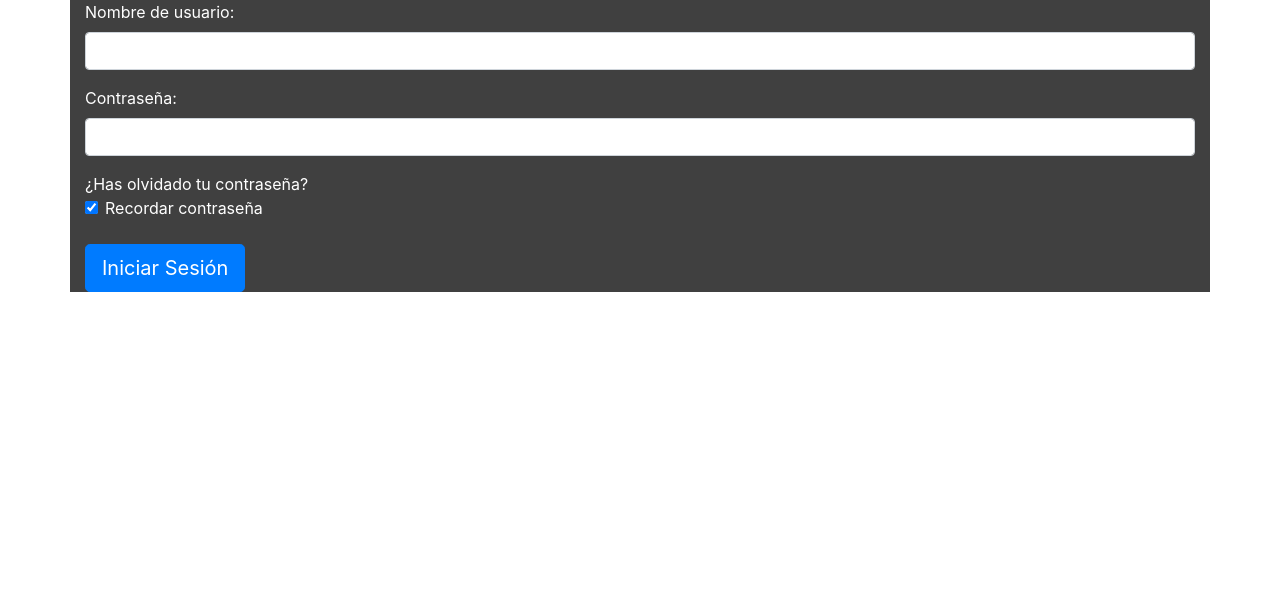
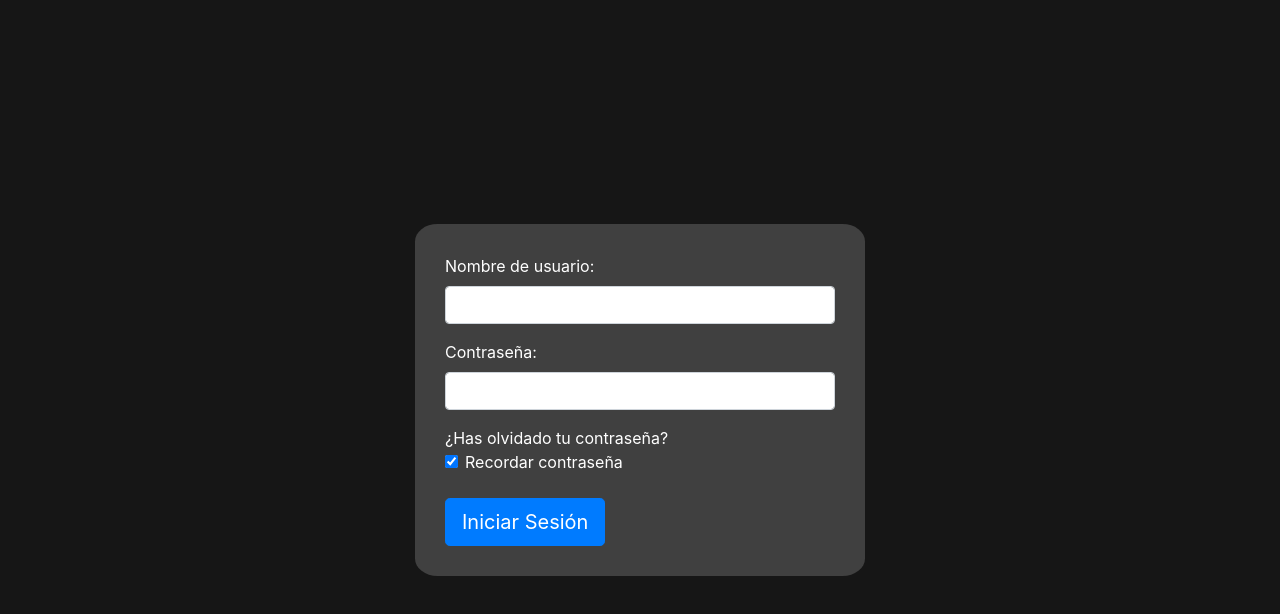
Before and after one commit to ielgstrom/PROYECTO-FINAL-FRONT-END, a React (Create React App) app: page / in a window 1280 px wide. Shown: the top 614 px of the page. Built offline with nearby package versions, Linux system fonts and the light colour scheme.

Commit message:
Frontend del Login

```diff
--- a/src/App.js
+++ b/src/App.js
@@ -21,8 +21,7 @@ function App() {
       {!login && <PagPrincipal />}
       {login && <button onClick={cambiar}>clica aqui</button>} */}
 
-      <div className="contenedor row center dark">
-
+      <div>
         <Login
           datosAcceso={datosAcceso}
           setDatosAcceso={setDatosAcceso}
--- a/src/componentes/Login.js
+++ b/src/componentes/Login.js
@@ -31,8 +31,9 @@ export const Login = (props) => {
   };
   return (
     <>
-      <div class= "container fondo-login rounded-3">
-        <form noValidate onSubmit={compruebaLogin}>
+      <div className= "container-xl contenedorPrincipal-Login">
+        <div className="login-center">
+        <form className= "form" noValidate onSubmit={compruebaLogin}>
           <div className="form-group">
             <label htmlFor="username">Nombre de usuario:</label>
             <input
@@ -70,7 +71,7 @@ export const Login = (props) => {
           </div>
             <br></br>
           <button
-            className="boton-inicio-sesion btn btn-primary btn-lg align-center"
+            className="boton-inicio-sesion btn btn-primary btn-lg align-text"
             type="submit"
           //disabled={formularioInvalido}
           >
@@ -79,6 +80,7 @@ export const Login = (props) => {
           {error && <p className="error">Credenciales erróneas</p>}
         </form>
         </div>
+      </div>
     </>
   );
 };
--- a/src/index.css
+++ b/src/index.css
@@ -5,6 +5,27 @@
   --azulsecundario: #0066aa;
   --oscuroFondoSecundario:#404040;
 }
+/*Reseteo de CSS*/
+* {
+  box-sizing: border-box;
+}
+
+h1,
+h2,
+h3 {
+  margin-top: 0;
+  margin-bottom: 0;
+  padding: 0;
+}
+
+ul,li
+{
+  padding: 0;
+  margin: 0;
+  list-style: none;
+}
+
+/*Fin Reseteo de css*/
 
 .plainText {
   color: var(--azulprincipal);
@@ -383,12 +404,13 @@ h4 {
   margin-top: 150px;
 }
 /*Login css*/
-.body{
+
+.contenedorPrincipal-Login{
   background-color: var(--oscuroFondo);
-}
-.fondo-login {
-  background-color: var(--oscuroFondoSecundario);
-  color: #ffffff;
+  min-height: 100vh;
+  margin: 0rem;
+  padding: 0rem;
+  max-width: 100%
 }
 
 .login-center {
@@ -396,21 +418,12 @@ h4 {
   align-items: center;
   justify-content: center;
   min-height: 100vh;
+  color: #ffffff;;
 }
 
-.square {
-  position: relative;
-  width: 50%;
+.form {
+  background-color: var(--oscuroFondoSecundario);
+  width: 450px;
+  border-radius: 5%;
+  padding: 30px;
 }
-
-.square:after {
-  content: '';
-  display: block;
-  padding-bottom: 100%;
-}
-
-.content {
-  position: absolute;
-  width: 100%;
-  height: 100%;
-}
```
